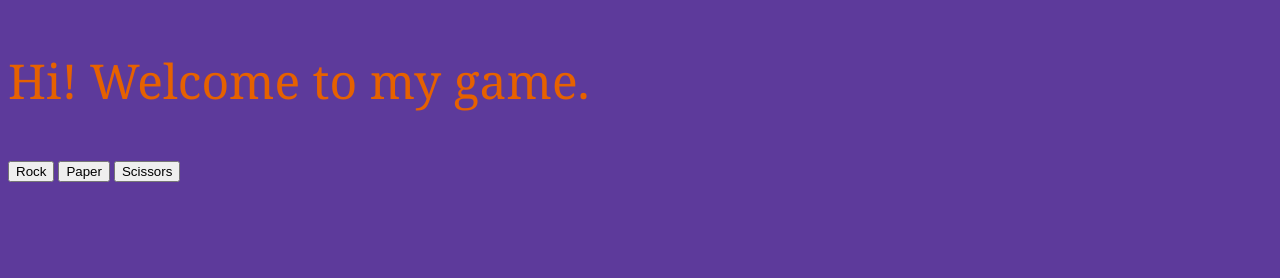
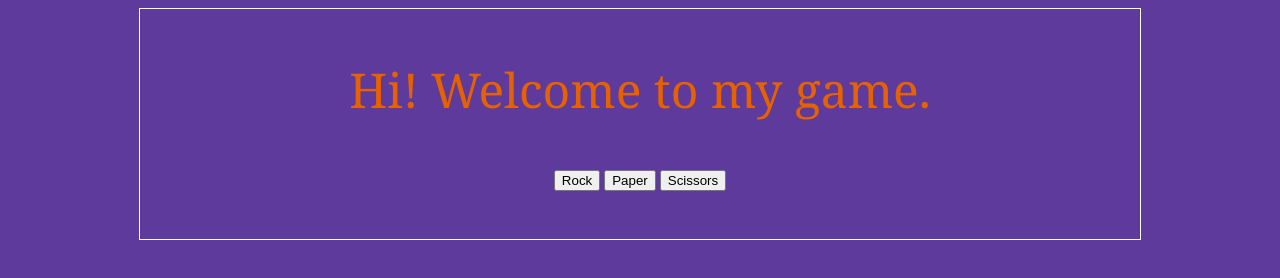
Before and after one commit to mariustelcean96/projectRockPaperScissors, a plain HTML site: page index.htm in a window 1280 px wide. Drawn offline with Linux system fonts and the light colour scheme.

Commit message:
Improve the look of the game and clean code of unused syntax.

```diff
--- a/index.htm
+++ b/index.htm
@@ -12,24 +12,42 @@
                 font-size: 3rem;
                 width: 100%;
             }
+            .container {
+                display: flex;
+                border: 1px solid white;
+                flex-direction: column;
+                max-width: 1000px;
+                max-height: 1000px;
+                margin: 0 auto;
+            }
+            .info {
+                width: 100%;
+                text-align: center;
+            }
+            .controls {
+                text-align: center;
+            }
 
+            .score {
+                text-align: center;
+            }
         </style>
     </head>
 
 
 <body>
+<div class="container">
+  <div class="info">
+  </div>
 
-<div class="info">
-
-</div>
-<div class="buttonsMenu">
+  <div class="controls">
     <button value="rock">Rock</button>
     <button value="paper">Paper</button>
     <button value="scissors">Scissors</button>
   </div>
-<div class="score"></div>
+  <div class="score"></div>
+</div>
 <script src="script.js">
-
 </script>
 </body>
 </html>
```
Also changed, not shown: script.js (+0 -75 lines).
